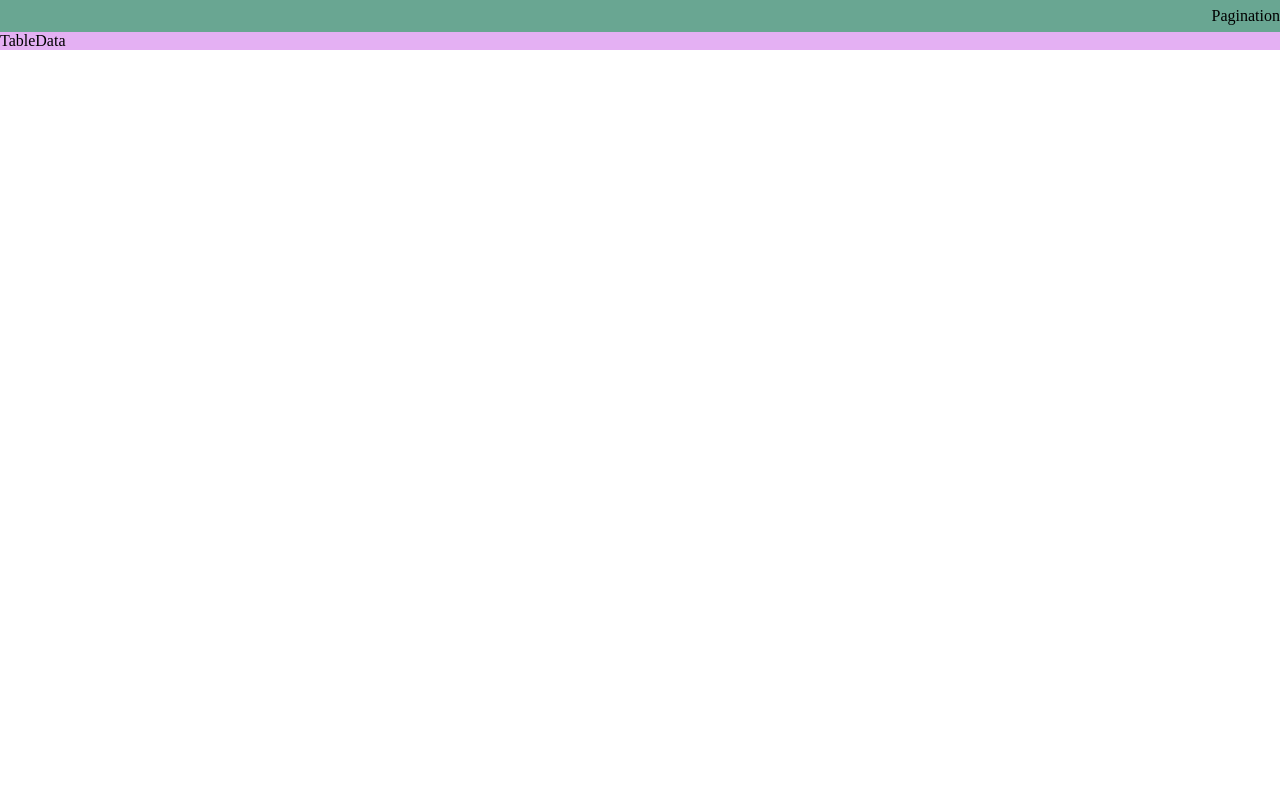
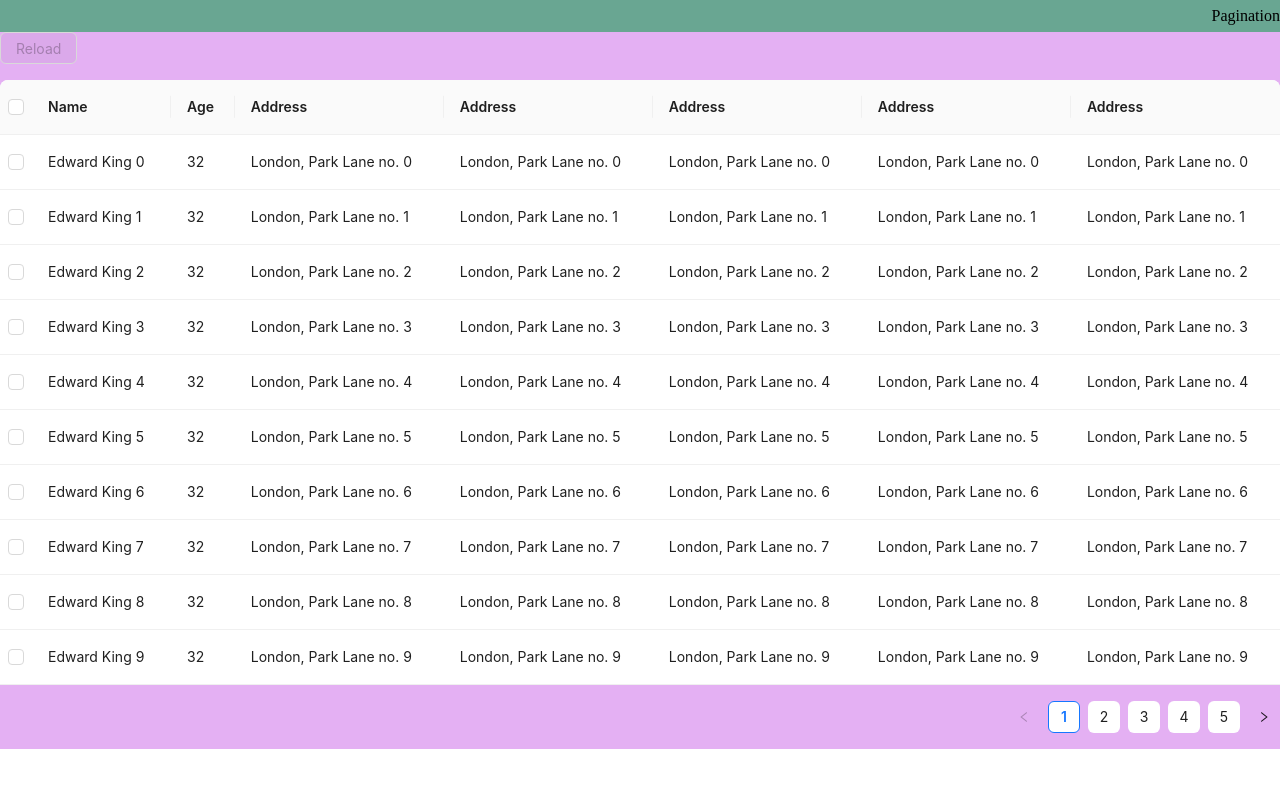
Before and after one commit to Aluonam/pantallaANT, a Next.js app: page /pantallaANT/screenPlanesDeCompra/components/table/Table in a window 1280 px wide. Shown: the top 788 px of the page. Built offline with nearby package versions, Linux system fonts and the light colour scheme.

Commit message:
feat: import component table by ANT

```diff
--- a/pages/pantallaANT/screenPlanesDeCompra/components/filters/Filters.jsx
+++ b/pages/pantallaANT/screenPlanesDeCompra/components/filters/Filters.jsx
@@ -3,7 +3,7 @@
 import FilterEntityAndClientCode from './filtersComponents/filterEntityAndClientCode/FilterEntityAndClientCode'
 import FilterDatesAndState from './filtersComponents/filterDatesAndState/FilterDatesAndState'
 import FilterButtonClear from './filtersComponents/filterButtonsClear/FilterButtonClear'
-import FilterButtonsNewAndDownload from './filtersComponents/filterButtonsNewAndDownload/FilterButtonsNewAndDownload'
+import FilterButtonsNewAndDownload from '../buttonsNewAndDownload/FilterButtonsNewAndDownload'
 
 const Filters = () => {
 
--- a/pages/pantallaANT/screenPlanesDeCompra/components/table/tablecomponents/tableData/TableData.jsx
+++ b/pages/pantallaANT/screenPlanesDeCompra/components/table/tablecomponents/tableData/TableData.jsx
@@ -1,9 +1,96 @@
-import React from 'react'
+import React, { useState } from 'react'
+import { Button, Table } from 'antd';
 import styleTableData from './TableData.module.css'
 
+const columns = [
+  {
+    title: 'Name',
+    dataIndex: 'name',
+  },
+  {
+    title: 'Age',
+    dataIndex: 'age',
+  },
+  {
+    title: 'Address',
+    dataIndex: 'address',
+  },
+  {
+    title: 'Address',
+    dataIndex: 'address',
+  },
+  {
+    title: 'Address',
+    dataIndex: 'address',
+  },
+  {
+    title: 'Address',
+    dataIndex: 'address',
+  },
+  {
+    title: 'Address',
+    dataIndex: 'address',
+  },
+];
+const data = [];
+for (let i = 0; i < 46; i++) {
+  data.push({
+    key: i,
+    name: `Edward King ${i}`,
+    age: 32,
+    address: `London, Park Lane no. ${i}`,
+  });
+}
+
+
 const TableData = () => {
+
+  const [selectedRowKeys, setSelectedRowKeys] = useState([]);
+  const [loading, setLoading] = useState(false);
+
+  const start = () => {
+    setLoading(true);
+    // ajax request after empty completing
+    setTimeout(() => {
+      setSelectedRowKeys([]);
+      setLoading(false);
+    }, 1000);
+  };
+
+  const onSelectChange = (newSelectedRowKeys) => {
+    console.log('selectedRowKeys changed: ', newSelectedRowKeys);
+    setSelectedRowKeys(newSelectedRowKeys);
+  };
+
+  const rowSelection = {
+    selectedRowKeys,
+    onChange: onSelectChange,
+  };
+
+  const hasSelected = selectedRowKeys.length > 0;
+
+
   return (
-    <div className={styleTableData.tableData}>TableData</div>
+    <div lassName={styleTableData.tableData}>
+      <div
+        style={{
+          marginBottom: 16,
+        }}
+      >
+        <Button type="primary" onClick={start} disabled={!hasSelected} loading={loading}>
+          Reload
+        </Button>
+        <span
+          style={{
+            marginLeft: 8,
+          }}
+        >
+          {hasSelected ? `Selected ${selectedRowKeys.length} items` : ''}
+        </span>
+      </div>
+      <Table rowSelection={rowSelection} columns={columns} dataSource={data} />
+    </div>
+
   )
 }
 
```
